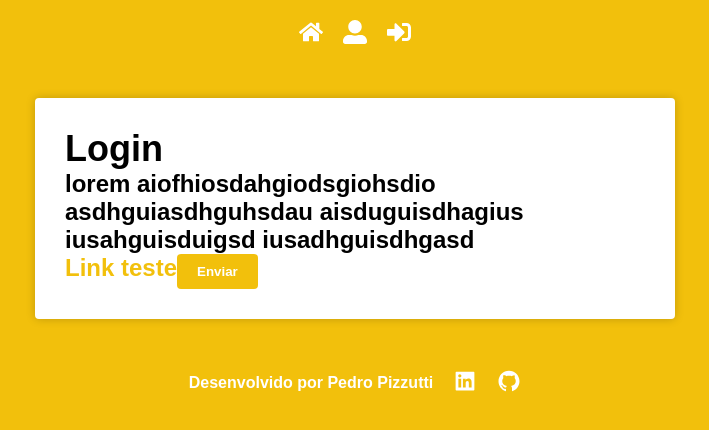
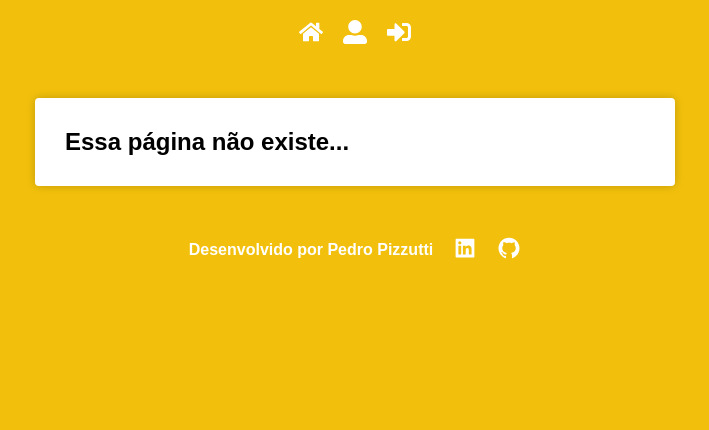
Before and after one commit to PedroPizzutti/pessoal_ref, a React (Create React App) app in the folder app-react/: page /login in a window 1280 px wide. Shown: the top 430 px of the page, without its empty margins (285-994 px from the left). Built offline with nearby package versions, Linux system fonts and the light colour scheme.

Commit message:
criada a página 404 e iniciado o roteamento da aplicação

```diff
--- a/app-react/package.json
+++ b/app-react/package.json
@@ -9,6 +9,7 @@
     "react": "^18.2.0",
     "react-dom": "^18.2.0",
     "react-icons": "^3.10.0",
+    "react-router-dom": "^5.2.0",
     "react-scripts": "5.0.1",
     "styled-components": "^5.1.1",
     "web-vitals": "^2.1.4"
--- a/app-react/src/App.js
+++ b/app-react/src/App.js
@@ -1,16 +1,15 @@
 import React from 'react';
 import GlobalStyles from './styles/GlobalStyles';
 
-// temp
-import Login from './pages/Login';
 import Header from './components/Header';
 import Footer from './components/Footer';
+import Routes from './routes';
 
 function App() {
   return (
     <>
       <Header />
-      <Login />
+      <Routes />
       <GlobalStyles />
       <Footer />
     </>
--- /dev/null
+++ b/app-react/src/pages/Page404/index.js
@@ -0,0 +1,10 @@
+import React from 'react';
+import { Container } from '../../styles/GlobalStyles';
+
+export default function page404() {
+  return (
+    <Container>
+      <h1>Essa página não existe...</h1>
+    </Container>
+  );
+}
--- /dev/null
+++ b/app-react/src/routes/index.js
@@ -0,0 +1,16 @@
+import React from 'react';
+import { BrowserRouter, Switch, Route } from 'react-router-dom';
+
+import Login from '../pages/Login';
+import Page404 from '../pages/Page404';
+
+export default function Routes() {
+  return (
+    <BrowserRouter>
+      <Switch>
+        <Route exact path="/" component={Login} />
+        <Route path="*" component={Page404} />
+      </Switch>
+    </BrowserRouter>
+  );
+}
```
Also changed, not shown: 1 other file (tests, documents, lock files or other folders).
